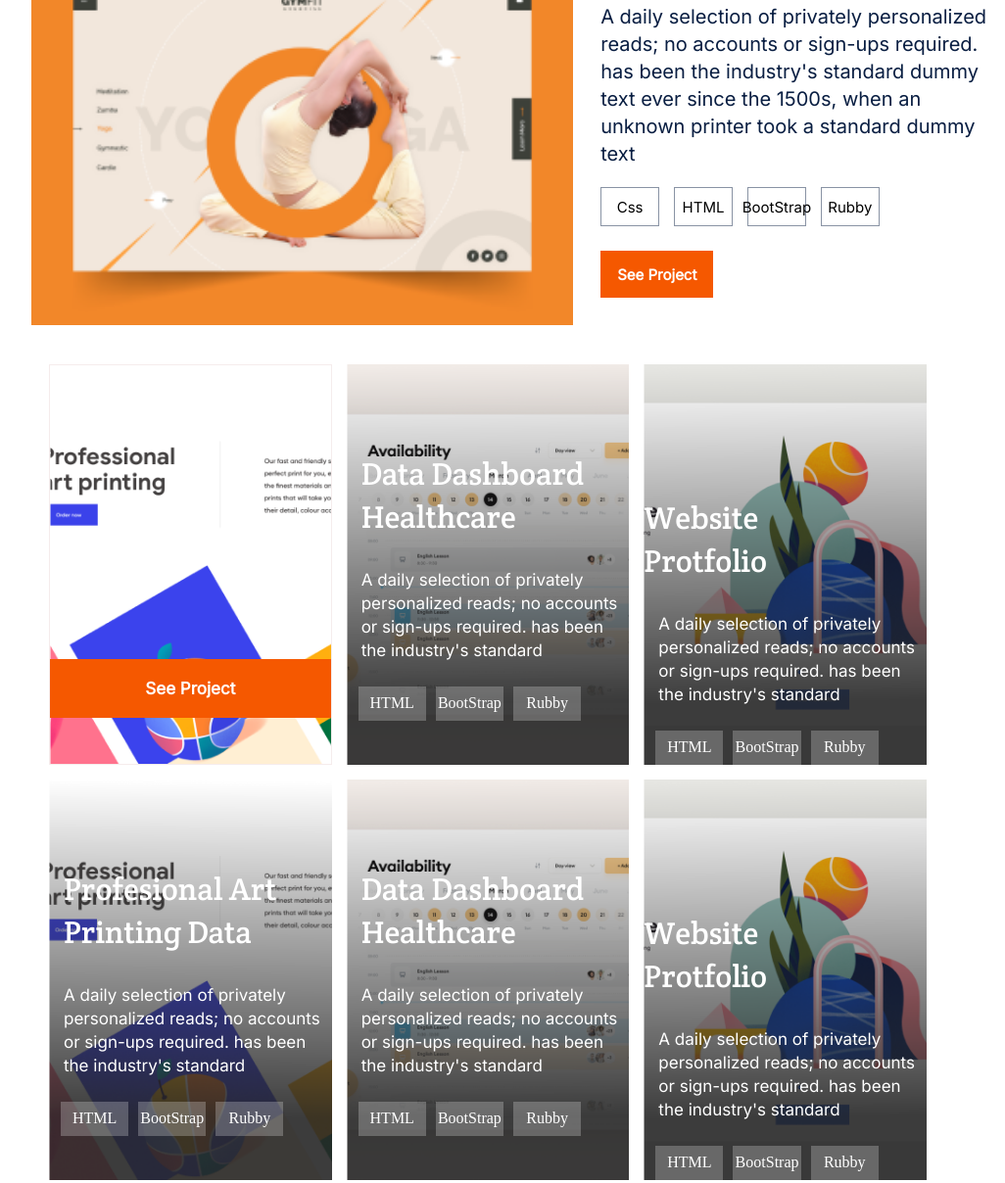
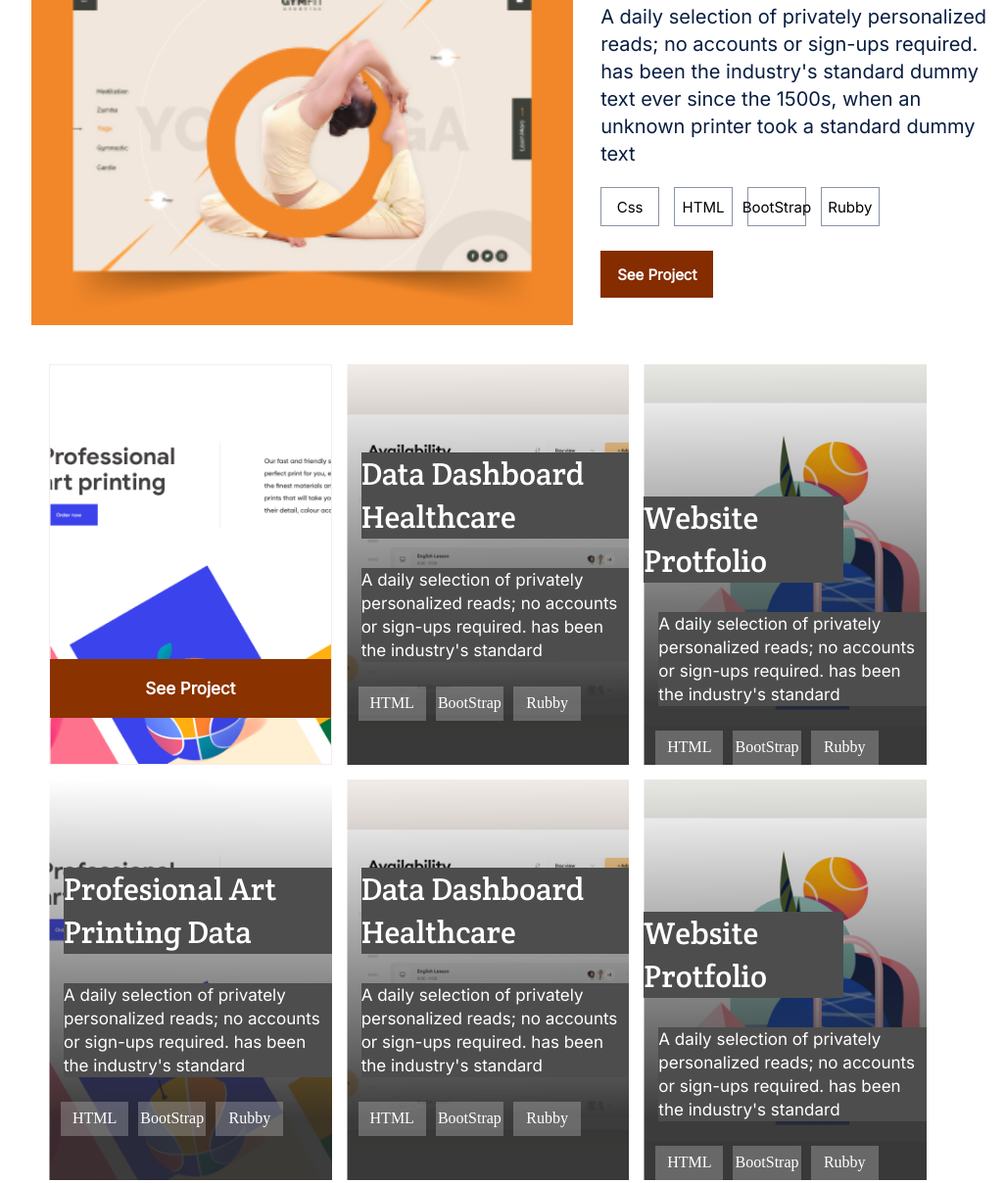
Before and after one commit to bruk19/Portfolio, a plain HTML site: page index.html in a window 1280 px wide. Shown: the part 1242-2450 px from the top of the page at 98% size, without its empty margins (142-1168 px from the left). Drawn offline with Linux system fonts and the light colour scheme.

Commit message:
add requiremt changes

```diff
--- a/style.css
+++ b/style.css
@@ -200,7 +200,7 @@
   margin-top: 25px;
   width: 25%;
   height: 48px;
-  background-color: #f55800;
+  background-color: #852c00;
   color: #fff;
   font-size: 15px;
   font-family: 'Inter', sans-serif;
@@ -212,7 +212,7 @@
 .desk-list button {
   width: 100%;
   height: 60px;
-  background-color: #f55800;
+  background-color: #8a3200;
   color: #fff;
   margin-top: 300px;
   font-family: 'Inter', sans-serif;
@@ -311,6 +311,7 @@
 .mob-tit {
   color: #fff;
   font-size: 32px;
+  background-color: #4d4d4d;
   display: flex;
   justify-content: center;
   font-family: 'Crete Round', sans-serif;
@@ -324,6 +325,7 @@
 .mob-tit1 {
   color: #fff;
   font-size: 32px;
+  background-color: #4d4d4d;
   display: flex;
   justify-content: center;
   font-family: 'Crete Round', sans-serif;
@@ -337,6 +339,7 @@
 .mob-dics {
   color: #fff;
   margin-left: 15px;
+  background-color: #4d4d4d;
   margin-top: 30px;
   font-family: 'Inter', sans-serif;
   font-style: normal;
@@ -410,7 +413,7 @@
   width: 160px;
   height: 50px;
   margin-left: 88px;
-  background-color: #f55800;
+  background-color: #8f3400;
   color: #fff;
   font-family: 'Inter', sans-serif;
   font-style: normal;
@@ -532,7 +535,7 @@
   margin-left: 150px;
   width: 131px;
   margin-top: 15px;
-  background-color: #f55800;
+  background-color: #8a3200;
   color: #fff;
   height: 48px;
   font-family: 'Roboto', sans-serif;
```
